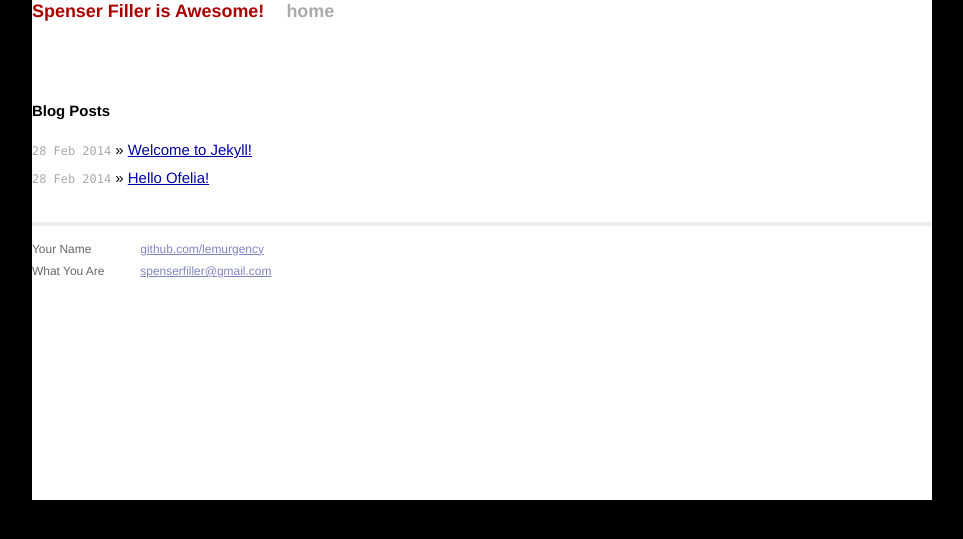
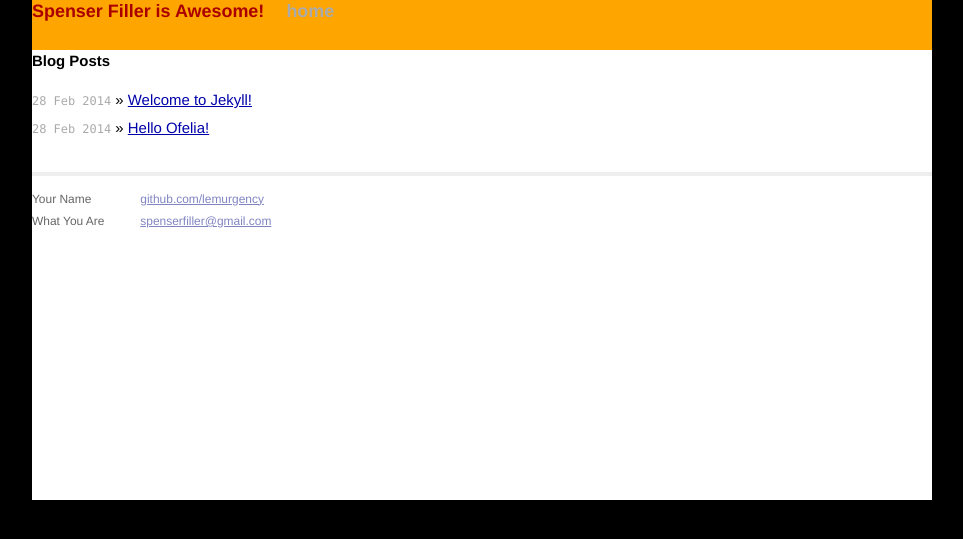
Before and after one commit to lemurgency/lemurgency.github.io, a Jekyll site: the page built from index.html, in a window 1280 px wide. Shown: the top 539 px of the page, without its empty margins (158-1121 px from the left). Built offline with Jekyll 4.4.1, drawn with Linux system fonts in a browser that asks for light colours; Markdown is read by kramdown in place of the engine named in the settings.

Commit message:
Messing with layout

```diff
--- a/css/main.css
+++ b/css/main.css
@@ -69,9 +69,9 @@ background-color:black;
 }
 
 .banner {
-background-color:white;
+background-color:orange;
 width:900px;
-height:100px;
+height:50px;
 }
 
 .header a {
```
